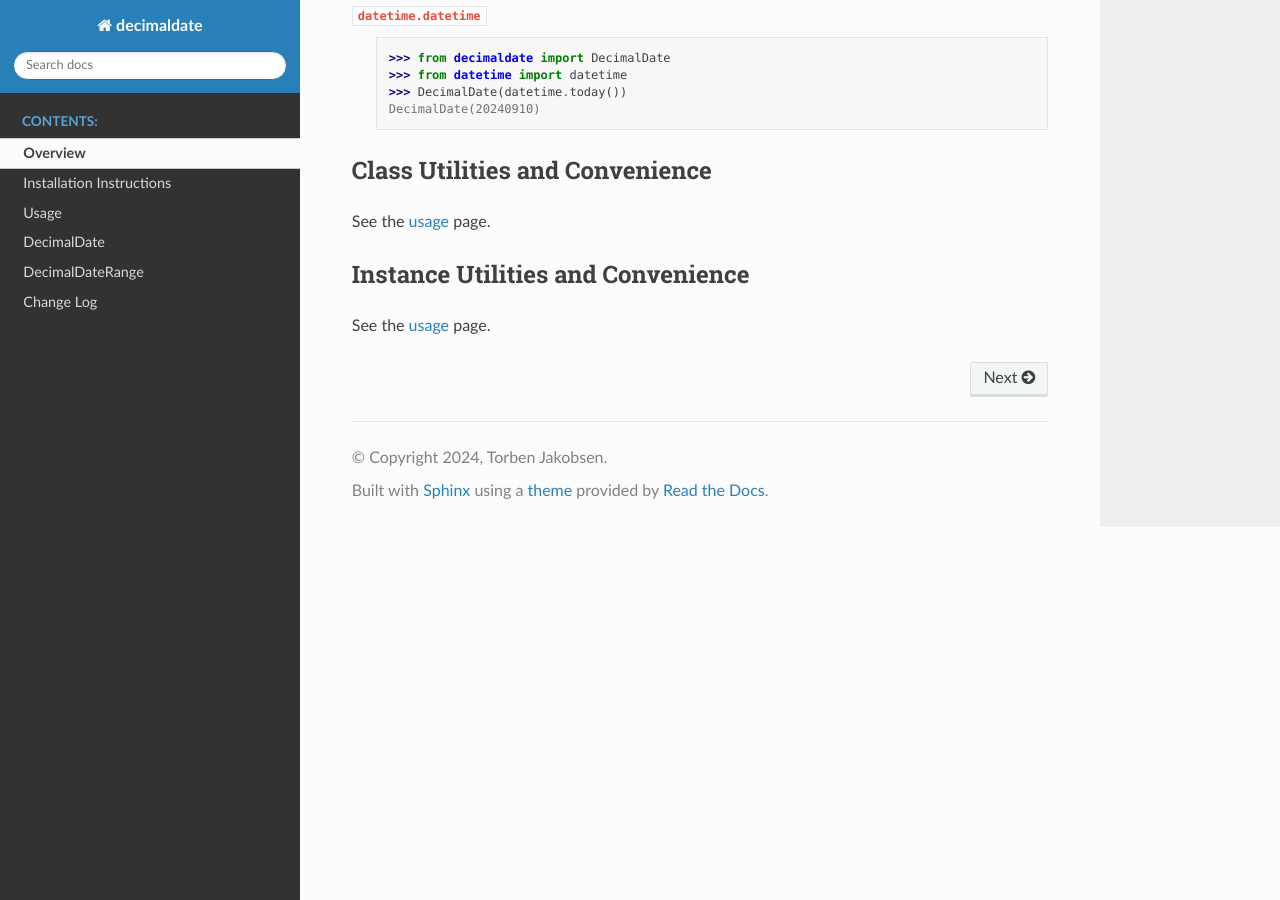
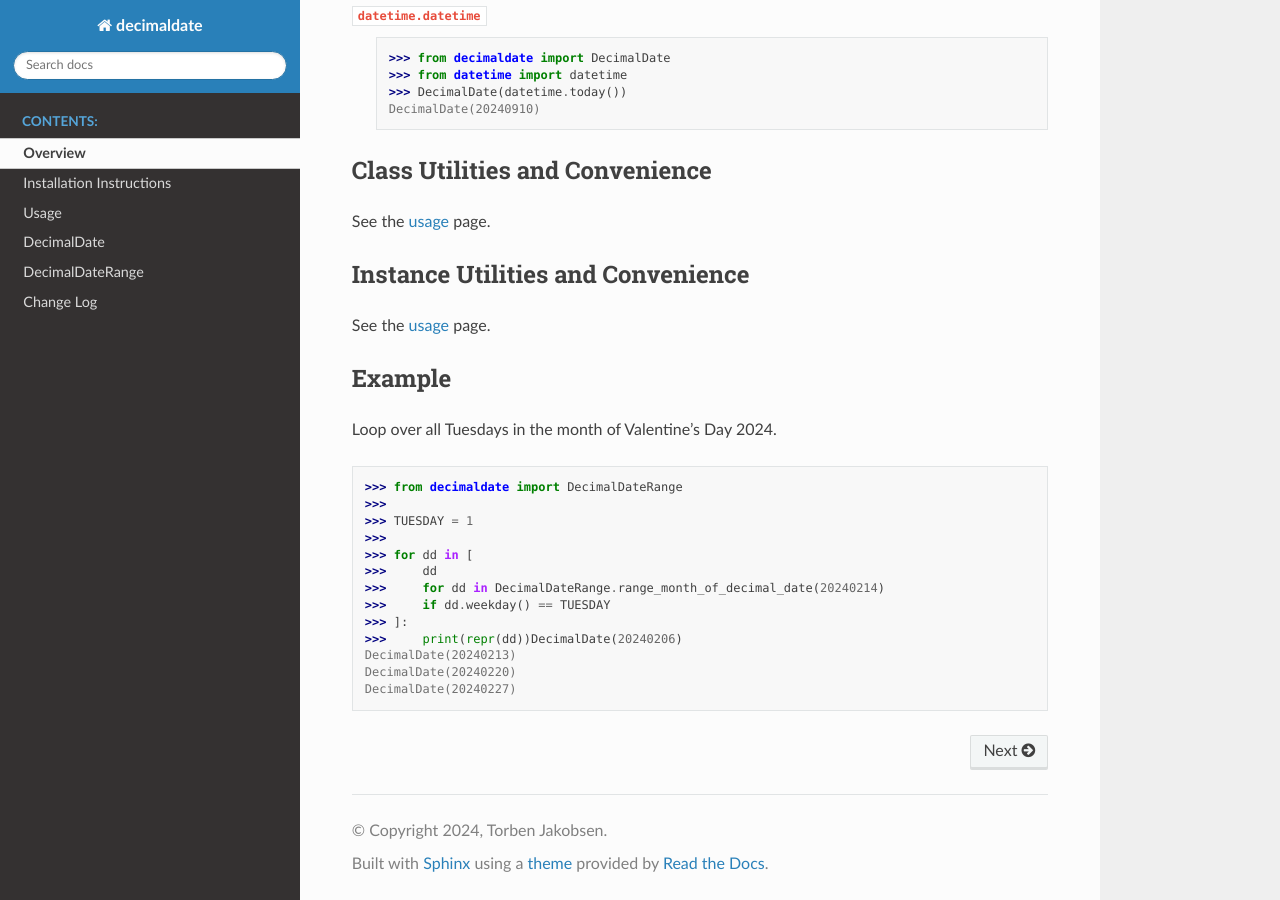
Before and after one commit to TorbenJakobsen/decimaldate, a Sphinx documentation site: the page built from docs/source/index.rst, in a window 1280 px wide and 900 px high, scrolled down 2155 px. Built offline with Sphinx 7.4.7 and the Read the Docs theme 3.1.0, drawn with Linux system fonts in a browser that asks for light colours.

Commit message:
add example to documentation

```diff
--- a/docs/source/index.rst
+++ b/docs/source/index.rst
@@ -182,3 +182,23 @@ See the :doc:`usage <./usage>` page.
 ======================================
 
 See the :doc:`usage <./usage>` page.
+
+===========
+  Example
+===========
+
+Loop over all Tuesdays in the month of Valentine's Day 2024.
+
+>>> from decimaldate import DecimalDateRange
+>>>
+>>> TUESDAY = 1
+>>>
+>>> for dd in [
+>>>     dd
+>>>     for dd in DecimalDateRange.range_month_of_decimal_date(20240214)
+>>>     if dd.weekday() == TUESDAY
+>>> ]:
+>>>     print(repr(dd))DecimalDate(20240206)
+DecimalDate(20240213)
+DecimalDate(20240220)
+DecimalDate(20240227)
```
Also changed, not shown: README.rst (+17 -0 lines), README_pypi.rst (+17 -1 lines).
